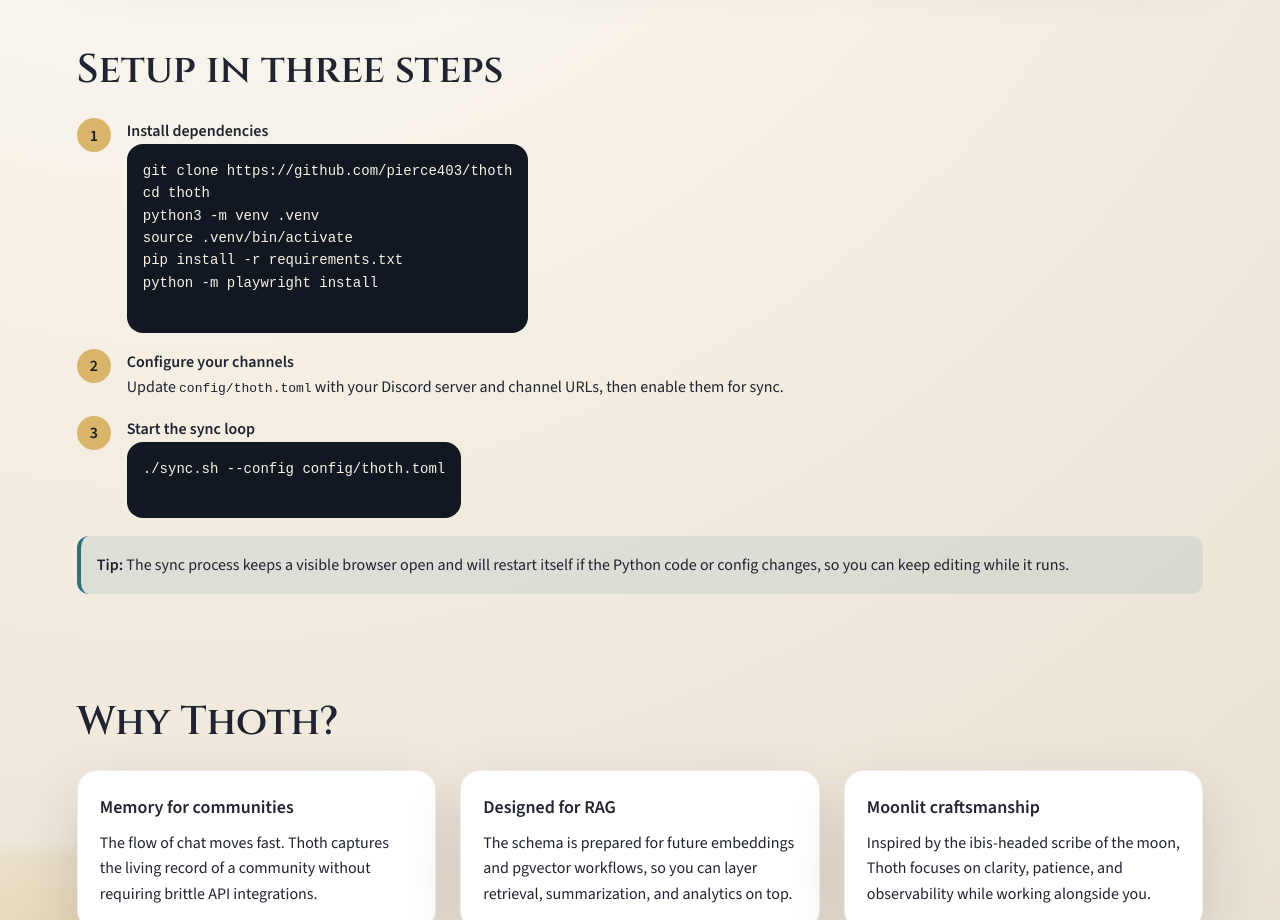
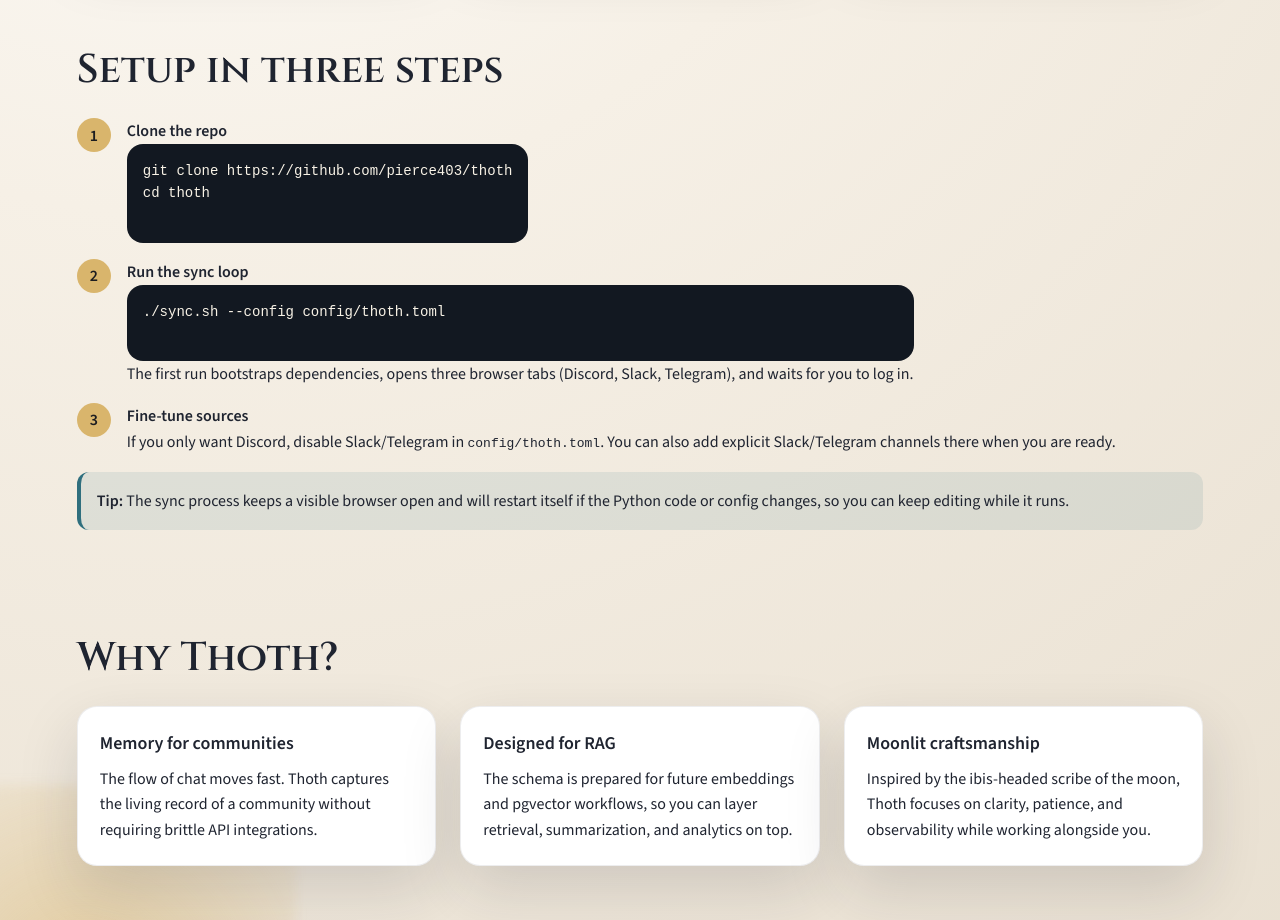
Before and after one commit to pierce403/thoth, a plain HTML site: page index.html in a window 1280 px wide. Shown: the part 840-1760 px from the top of the page. Drawn offline with nearby package versions, Linux system fonts and the light colour scheme.

Commit message:
Bootstrap deps in sync.sh and update setup guidance

```diff
--- a/config/thoth.toml
+++ b/config/thoth.toml
@@ -41,7 +41,7 @@
 name = "slack"
 type = "slack"
 base_url = "https://app.slack.com/client"
-enabled = false
+enabled = true
 
   [sources.selectors]
   scroll_container = "div[role='list']"
@@ -66,7 +66,7 @@
 name = "telegram"
 type = "telegram"
 base_url = "https://web.telegram.org/"
-enabled = false
+enabled = true
 
   [sources.selectors]
   scroll_container = "div[role='list']"
--- a/index.html
+++ b/index.html
@@ -370,34 +370,34 @@
           <div class="step">
             <span>1</span>
             <div>
-              <strong>Install dependencies</strong>
+              <strong>Clone the repo</strong>
               <pre>
 git clone https://github.com/pierce403/thoth
 cd thoth
-python3 -m venv .venv
-source .venv/bin/activate
-pip install -r requirements.txt
-python -m playwright install
               </pre>
             </div>
           </div>
           <div class="step">
             <span>2</span>
             <div>
-              <strong>Configure your channels</strong>
+              <strong>Run the sync loop</strong>
+              <pre>
+./sync.sh --config config/thoth.toml
+              </pre>
               <p>
-                Update <code>config/thoth.toml</code> with your Discord server and channel URLs, then
-                enable them for sync.
+                The first run bootstraps dependencies, opens three browser tabs (Discord, Slack,
+                Telegram), and waits for you to log in.
               </p>
             </div>
           </div>
           <div class="step">
             <span>3</span>
             <div>
-              <strong>Start the sync loop</strong>
-              <pre>
-./sync.sh --config config/thoth.toml
-              </pre>
+              <strong>Fine-tune sources</strong>
+              <p>
+                If you only want Discord, disable Slack/Telegram in <code>config/thoth.toml</code>.
+                You can also add explicit Slack/Telegram channels there when you are ready.
+              </p>
             </div>
           </div>
         </div>
```
Also changed, not shown: README.md, 1 other file.
